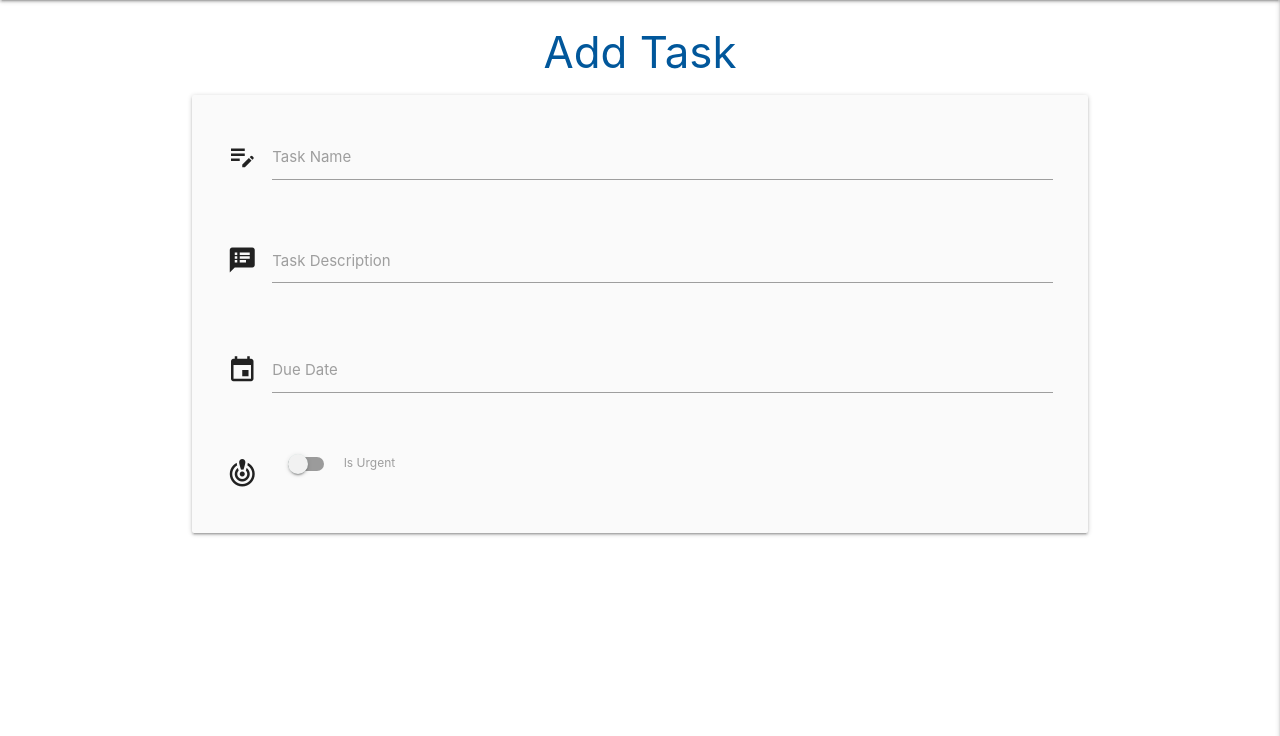
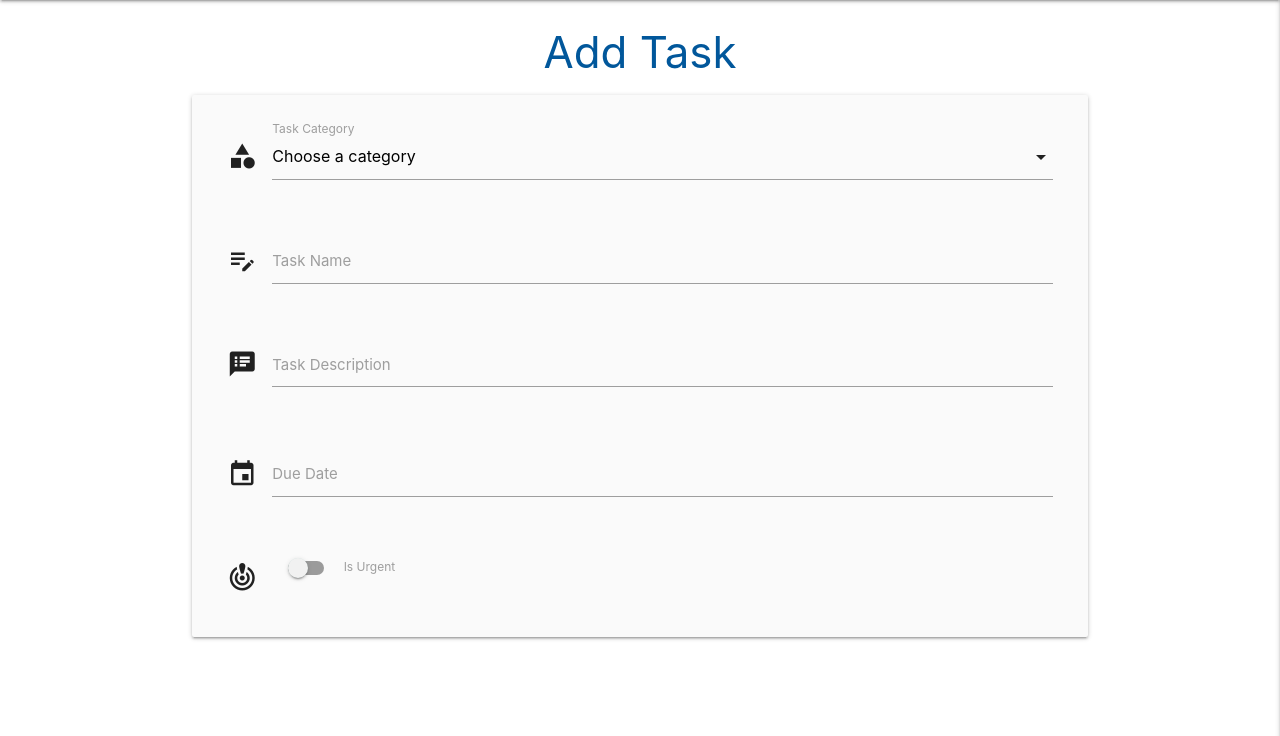
Before and after one commit to pawoods/task-manager-mongo, a Flask app: page /add_task in a window 1280 px wide. Shown: the part 64-800 px from the top of the page. Run offline with Flask 3, Linux system fonts and the light colour scheme; data that the repository does not hold is empty; some libraries are stand-ins or nearby versions.

Commit message:
adds catgeories dropdown

```diff
--- a/app.py
+++ b/app.py
@@ -99,7 +99,8 @@ def bogout():
 
 @app.route("/add_task")
 def add_task():
-    return render_template("add_task.html")
+    categories = mongo.db.categories.find().sort("category_name", 1)
+    return render_template("add_task.html", categories=categories)
 
 
 if __name__ == "__main__":
--- a/static/js/script.js
+++ b/static/js/script.js
@@ -10,4 +10,5 @@ $(document).ready(function () {
             done: "Select"
         }
     });
+    $('select').formSelect();
 });
--- a/templates/add_task.html
+++ b/templates/add_task.html
@@ -5,6 +5,18 @@
 
     <div class="row card-panel grey lighten-5">
         <form class="col s12" method="POST" action="">
+            <div class="row">
+                <div class="input-field col s12">
+                    <i class="material-icons prefix">category</i>
+                    <select id="category_name" name="category_name" validate required>
+                        <option value="" disabled selected>Choose a category</option>
+                        {% for cat in categories %}
+                            <option value="{{ cat.category_name }}">{{ cat.category_name }}</option>
+                        {% endfor %}
+                    </select>
+                    <label for="category_name">Task Category</label>
+                </div>
+            </div>
             <div class="row">
                 <div class="input-field col s12">
                     <i class="material-icons prefix">edit_note</i>
```
